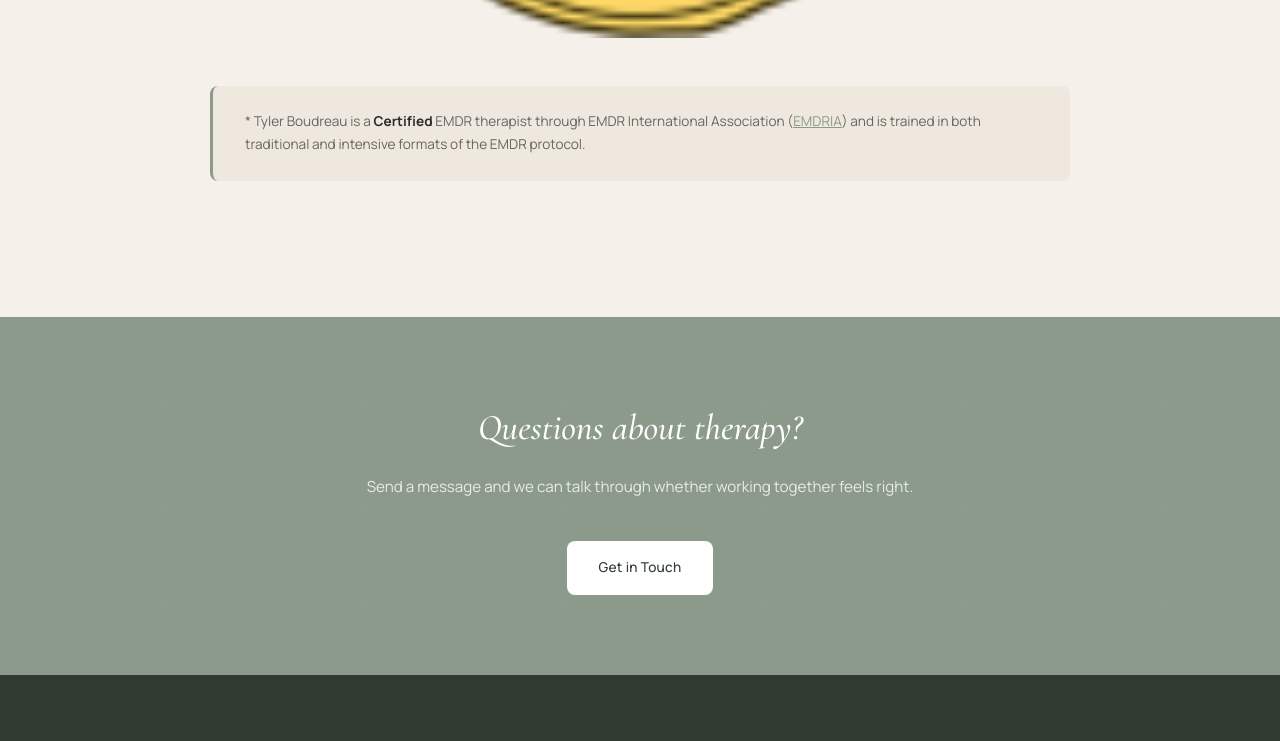
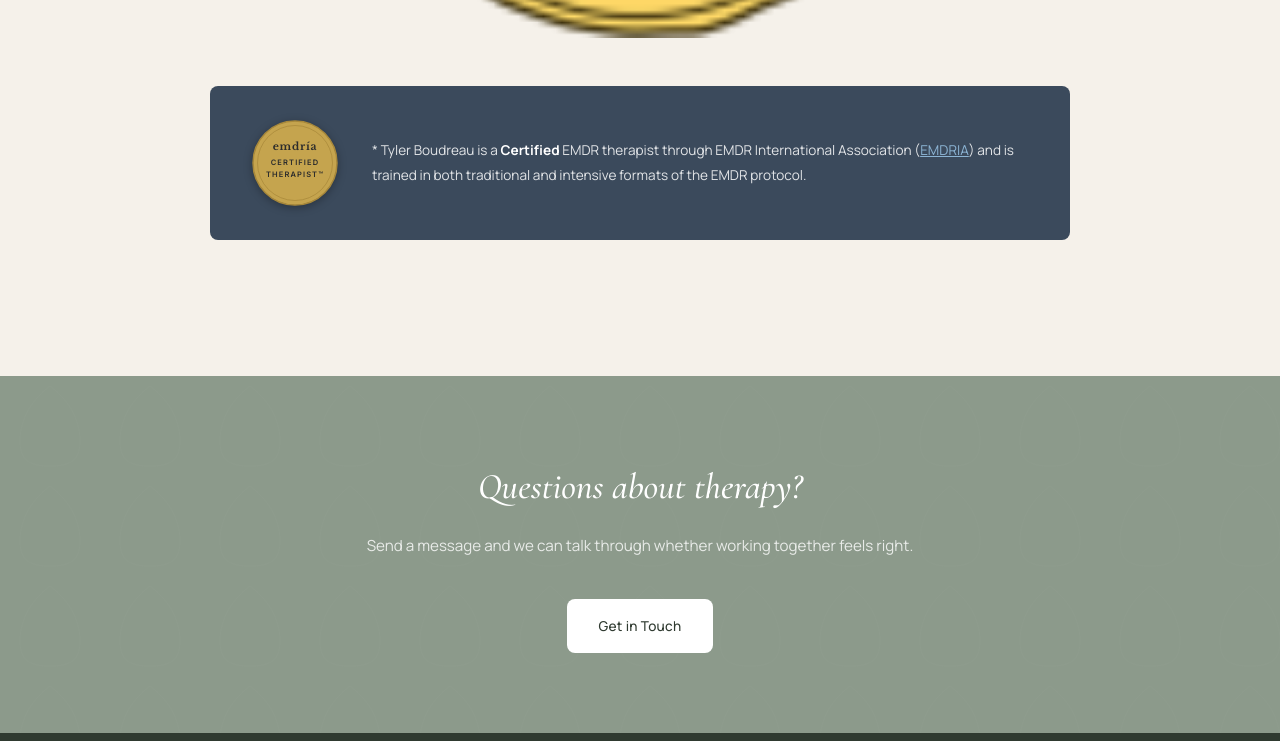
Before and after one commit to rakeshmaity271/tylerboudreau, a plain HTML site: page few-words.html in a window 1280 px wide. Shown: the part 8132-8873 px from the top of the page. Drawn offline with nearby package versions, Linux system fonts and the light colour scheme.

Commit message:
Replace EMDR footnote with dark credential banner and gold badge

```diff
--- a/few-words.html
+++ b/few-words.html
@@ -165,9 +165,20 @@
         <img src="images/03_cache_959117477.png" alt="Symbolic imagery of growth and new beginnings" class="article-cta-img">
       </div>
 
-      <!-- EMDRIA Certification Footnote -->
-      <div class="article-footnote">
-        <p>* Tyler Boudreau is a <strong>Certified</strong> EMDR therapist through EMDR International Association (<a href="https://www.emdria.org/find-an-emdr-therapist/?q=boudreau" target="_blank" rel="noopener">EMDRIA</a>) and is trained in both traditional and intensive formats of the EMDR protocol.</p>
+      <!-- EMDRIA Certification Banner -->
+      <div class="emdr-credential-banner">
+        <div class="emdr-credential__badge">
+          <svg viewBox="0 0 120 120" xmlns="http://www.w3.org/2000/svg">
+            <circle cx="60" cy="60" r="56" fill="#C5A44E" stroke="#A8883A" stroke-width="2"/>
+            <circle cx="60" cy="60" r="50" fill="none" stroke="#A8883A" stroke-width="1"/>
+            <text x="60" y="42" text-anchor="middle" font-family="'Libre Baskerville',serif" font-size="14" font-weight="700" fill="#2C2C2C" letter-spacing="1">emdr&iacute;a</text>
+            <text x="60" y="62" text-anchor="middle" font-family="'Inter',sans-serif" font-size="10" font-weight="600" fill="#2C2C2C" text-transform="uppercase" letter-spacing="1.5">CERTIFIED</text>
+            <text x="60" y="78" text-anchor="middle" font-family="'Inter',sans-serif" font-size="10" font-weight="600" fill="#2C2C2C" text-transform="uppercase" letter-spacing="1.5">THERAPIST&trade;</text>
+          </svg>
+        </div>
+        <div class="emdr-credential__text">
+          <p>* Tyler Boudreau is a <strong>Certified</strong> EMDR therapist through EMDR International Association (<a href="https://www.emdria.org/find-an-emdr-therapist/?q=boudreau" target="_blank" rel="noopener">EMDRIA</a>) and is trained in both traditional and intensive formats of the EMDR protocol.</p>
+        </div>
       </div>
     </div>
   </div>
--- a/style.css
+++ b/style.css
@@ -936,6 +936,47 @@ body{
 .article-footnote a{color:var(--sage);text-decoration:underline}
 .article-footnote strong{color:var(--charcoal)}
 
+/* EMDR Credential Banner */
+.emdr-credential-banner{
+  margin-top:3rem;
+  background:#3B4A5C;
+  border-radius:var(--radius);
+  padding:2rem 2.5rem;
+  display:flex;
+  align-items:center;
+  gap:2rem;
+}
+.emdr-credential__badge{
+  flex-shrink:0;
+  width:90px;
+  height:90px;
+}
+.emdr-credential__badge svg{
+  width:100%;height:100%;
+  filter:drop-shadow(0 2px 4px rgba(0,0,0,.3));
+}
+.emdr-credential__text p{
+  font-family:var(--ff-body-alt);
+  font-size:.85rem;
+  color:rgba(255,255,255,.85);
+  line-height:1.8;
+  margin:0;
+}
+.emdr-credential__text strong{
+  color:#fff;
+}
+.emdr-credential__text a{
+  color:#8CB4D4;
+  text-decoration:underline;
+}
+@media(max-width:768px){
+  .emdr-credential-banner{
+    flex-direction:column;
+    text-align:center;
+    padding:2rem 1.5rem;
+  }
+}
+
 /* Article CTA image */
 .article-cta-img{
   width:100%;max-width:600px;height:auto;
```
